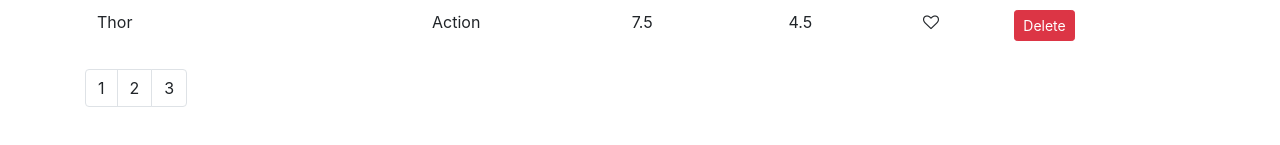
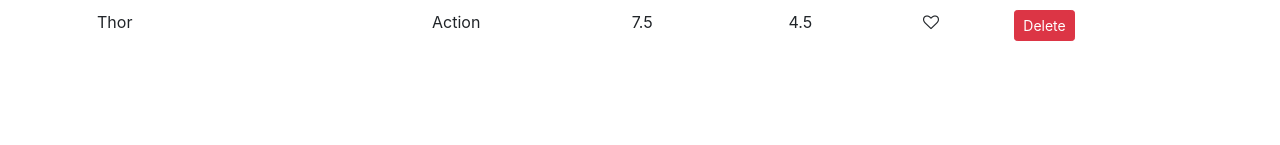
Before and after one commit to usama-khan98/vidly-reactApp, a React (Create React App) app: page / in a window 1280 px wide. Shown: the part 561-706 px from the top of the page. Built offline with nearby package versions, Linux system fonts and the light colour scheme.

Commit message:
if page # is 1, return nothing

```diff
--- a/src/components/common/pagination.jsx
+++ b/src/components/common/pagination.jsx
@@ -4,7 +4,8 @@
 const Pagination = (props) => {
 	const { itemsCount, pageSize } = props;
 
-	const pagesCount = itemsCount / pageSize;
+	const pagesCount = Math.ceil(itemsCount / pageSize);
+	if (pagesCount === 1) return null;
 	const pages = _.range(1, pagesCount + 1);
 
 	return (
--- a/src/components/movies.jsx
+++ b/src/components/movies.jsx
@@ -6,7 +6,7 @@
 class Movies extends Component {
 	state = {
 		movies: getMovies(),
-		pageSize: 4
+		pageSize: 10
 	};
 
 	handleDelete = (movie) => {
```
Also changed, not shown: 1 other file (tests, documents, lock files or other folders).
